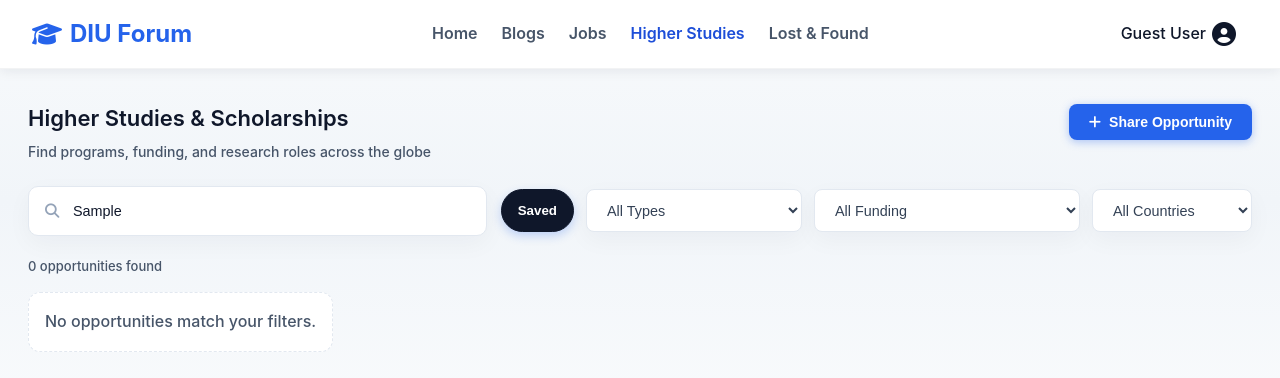
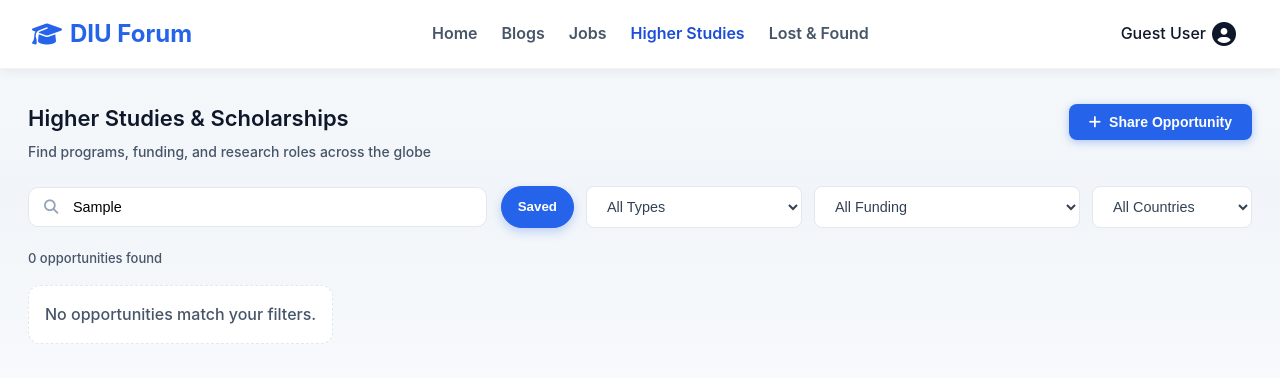
Before and after one commit to sajjadul-islam-somon/diu-forum, a plain HTML site: page studies.html in a window 1280 px wide. Both pictures are taken after typing "Sample" into the empty fields and a click on the button "Saved". Drawn offline with nearby package versions, Linux system fonts and the light colour scheme; no server answers.

Commit message:
Update studies.css

```diff
--- a/studies.css
+++ b/studies.css
@@ -76,18 +76,12 @@ body {
     gap: 0.875rem;
     margin-bottom: 1.25rem;
     align-items: center;
-    flex-wrap: wrap;
 }
 
 .search-wrapper {
     position: relative;
     flex: 1;
     min-width: 300px;
-    background: #fff;
-    border: 1px solid var(--border);
-    border-radius: 10px;
-    padding: 0.7rem 1rem 0.7rem 2.75rem;
-    box-shadow: 0 8px 24px rgba(15, 23, 42, 0.04);
 }
 
 .search-icon {
@@ -99,44 +93,72 @@ body {
     font-size: 0.9rem;
     pointer-events: none;
 }
+
 .search-input {
     width: 100%;
-    border: none;
-    outline: none;
+    padding: 0.7rem 1rem 0.7rem 2.75rem;
+    border: 1px solid #e2e8f0;
+    border-radius: 10px;
     font-size: 0.9rem;
-    color: var(--text);
-    background: transparent;
+    background: #ffffff;
+    transition: all 0.2s ease;
 }
 
-.filter-group { display: flex; gap: 0.75rem; flex-wrap: wrap; justify-content: flex-end; }
+.search-input:focus {
+    outline: none;
+    border-color: #2563eb;
+    box-shadow: 0 0 0 3px rgba(37, 99, 235, 0.1);
+}
+
+.filter-group {
+    display: flex;
+    gap: 0.75rem;
+}
 
 .filter-pill {
     padding: 0.6rem 1rem;
     border-radius: 999px;
-    border: 1px solid var(--border);
+    border: 1px solid #e2e8f0;
     background: #ffffff;
     color: #334155;
     cursor: pointer;
     font-weight: 600;
     transition: all 0.2s ease;
 }
-.filter-pill:hover { border-color: #cbd5e1; background: #f8fafc; }
-.filter-pill.active { background: var(--text); color: #fff; border-color: var(--text); box-shadow: 0 4px 10px rgba(37, 99, 235, 0.25); }
+
+.filter-pill:hover {
+    border-color: #cbd5e1;
+    background: #f8fafc;
+}
+
+.filter-pill.active {
+    background: #2563eb;
+    color: #ffffff;
+    border-color: #2563eb;
+    box-shadow: 0 4px 10px rgba(37, 99, 235, 0.25);
+}
 
 .filter-select {
     padding: 0.7rem 1rem;
-    border: 1px solid var(--border);
+    border: 1px solid #e2e8f0;
     border-radius: 8px;
-    background: #fff;
+    background-color: #ffffff;
     min-width: 160px;
     font-size: 0.9rem;
     color: #334155;
     cursor: pointer;
     transition: all 0.2s ease;
-    box-shadow: 0 8px 24px rgba(15, 23, 42, 0.04);
 }
-.filter-select:hover { border-color: #cbd5e1; }
-.filter-select:focus { outline: none; border-color: var(--primary); box-shadow: 0 0 0 3px rgba(37, 99, 235, 0.1); }
+
+.filter-select:hover {
+    border-color: #cbd5e1;
+}
+
+.filter-select:focus {
+    outline: none;
+    border-color: #2563eb;
+    box-shadow: 0 0 0 3px rgba(37, 99, 235, 0.1);
+}
 
 .results-info {
     margin-bottom: 1rem;
```
